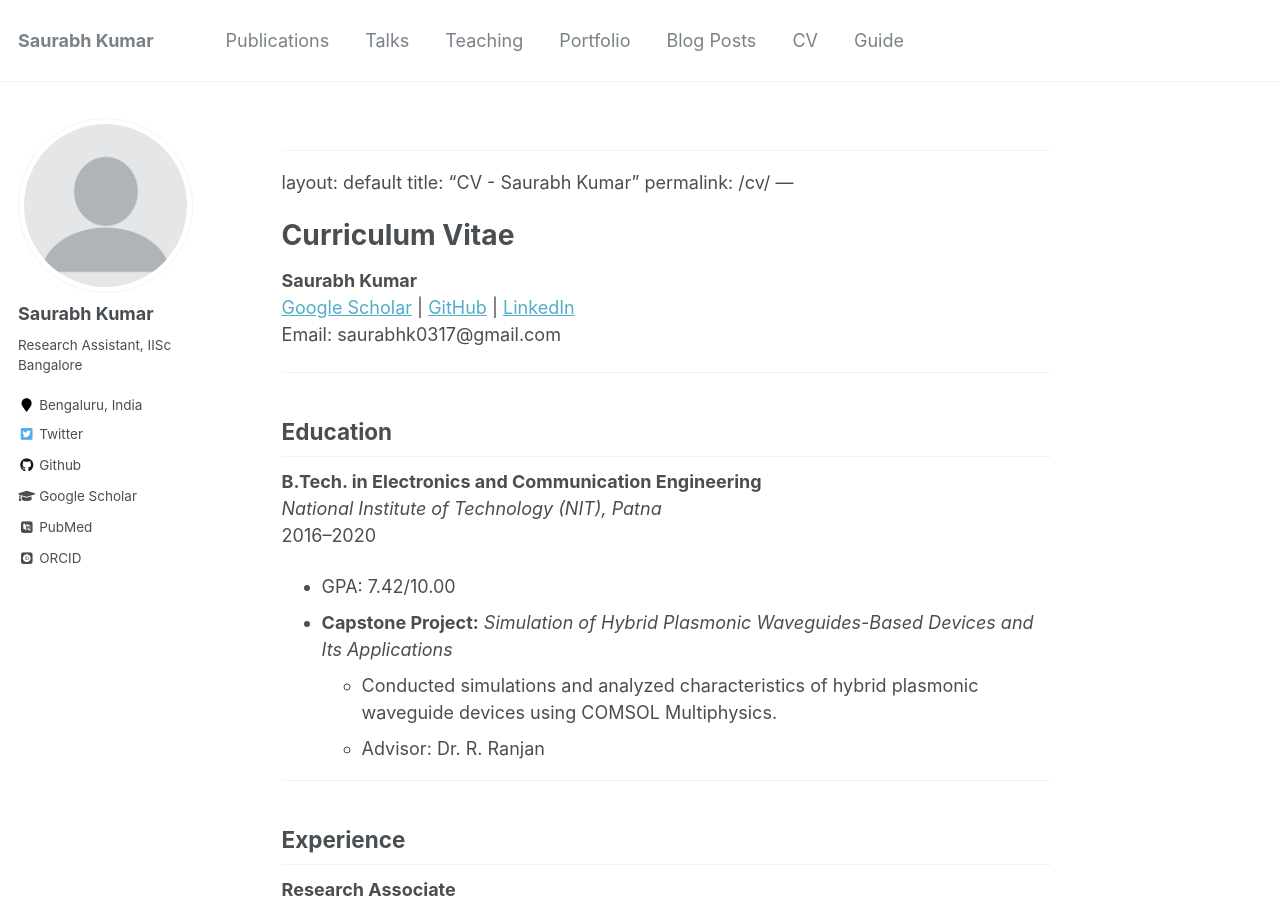
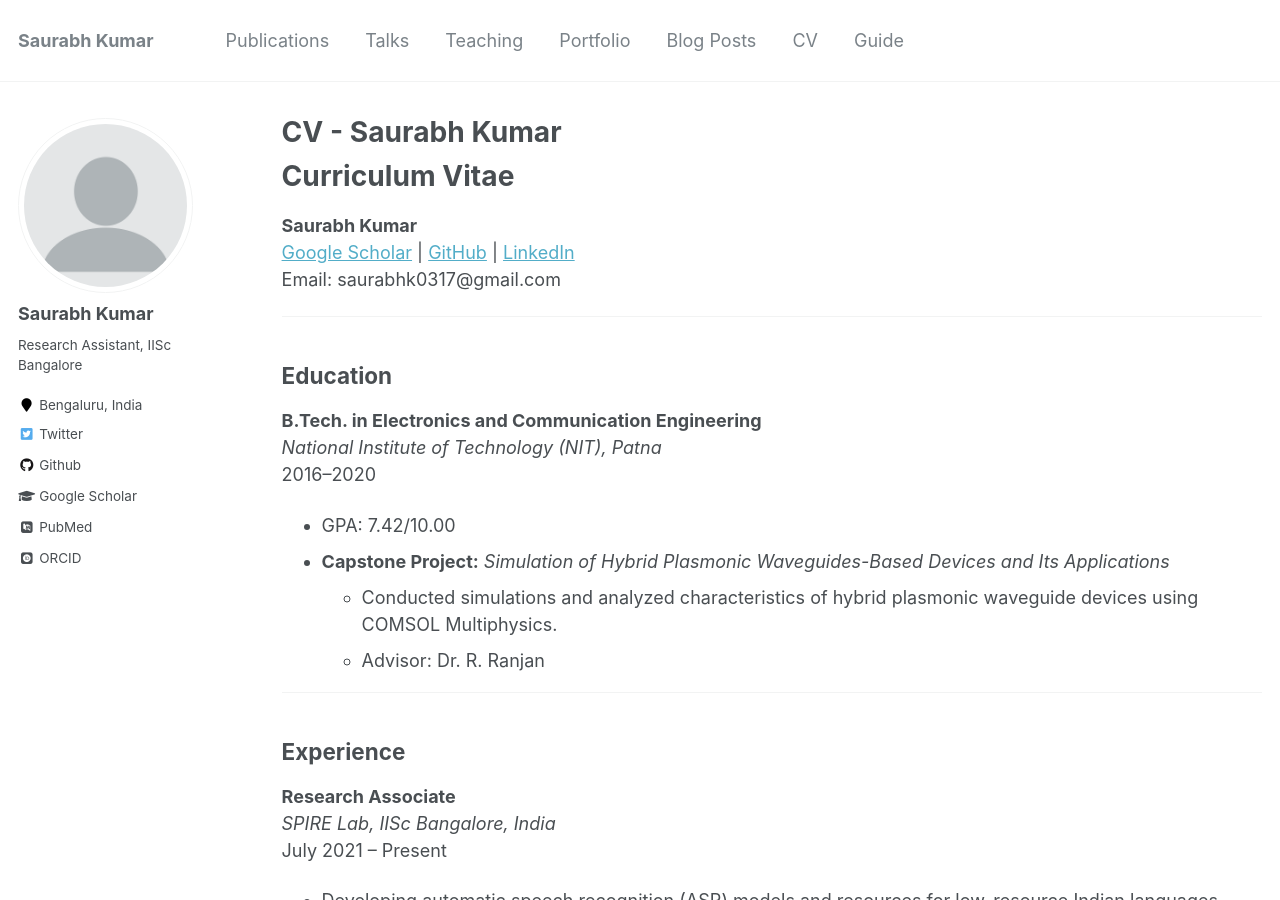
Before and after one commit to saurabhk0317/saurabhk0317.github.io, a Jekyll site: the page built from _pages/cv.md, in a window 1280 px wide and 900 px high. Built offline with Jekyll 4.4.1, drawn with Linux system fonts in a browser that asks for light colours; some web fonts are replaced; our own code applies the rules of GitHub Pages for plain Markdown files.

Commit message:
_pages/cv.md

```diff
--- a/_pages/cv.md
+++ b/_pages/cv.md
@@ -1,9 +1,10 @@
-
-
 ---
-layout: default
+layout: archive
 title: "CV - Saurabh Kumar"
 permalink: /cv/
+author_profile: true
+redirect_from:
+  - /resume
 ---
 
 # Curriculum Vitae
```
